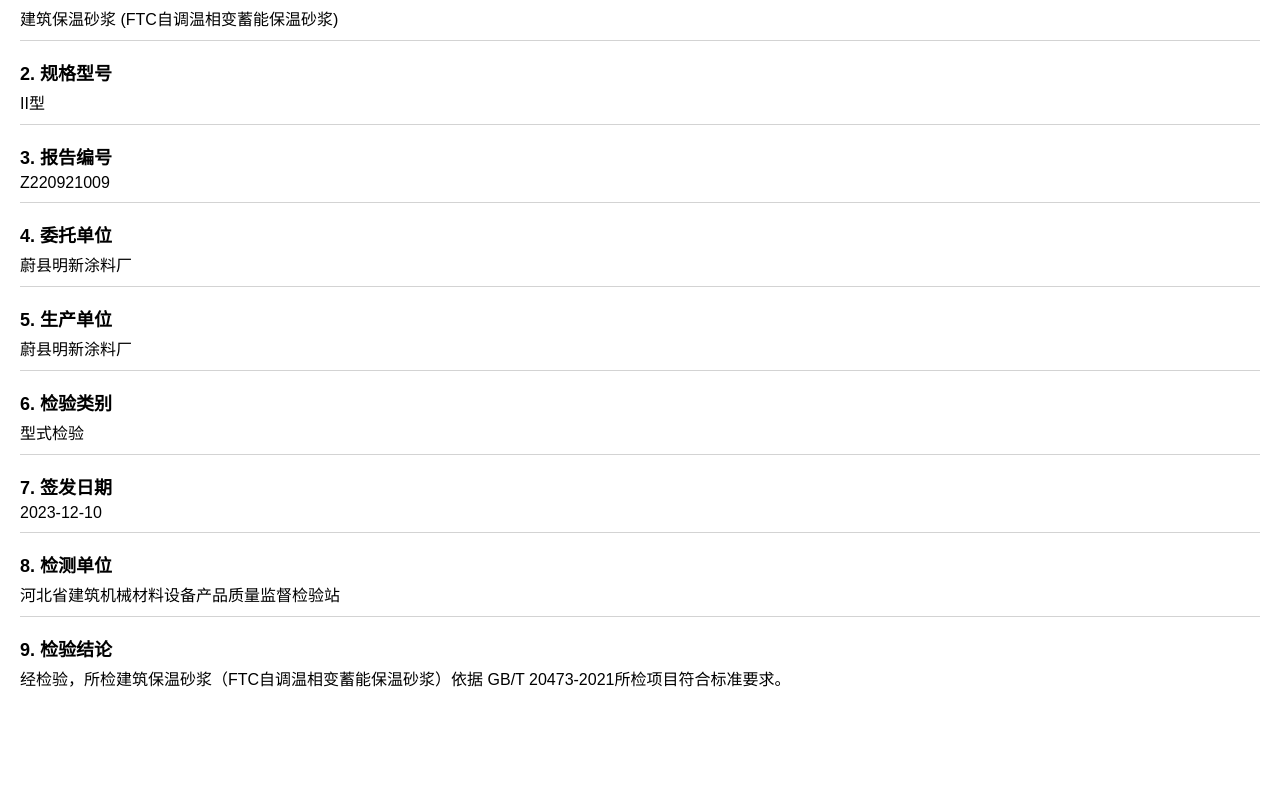
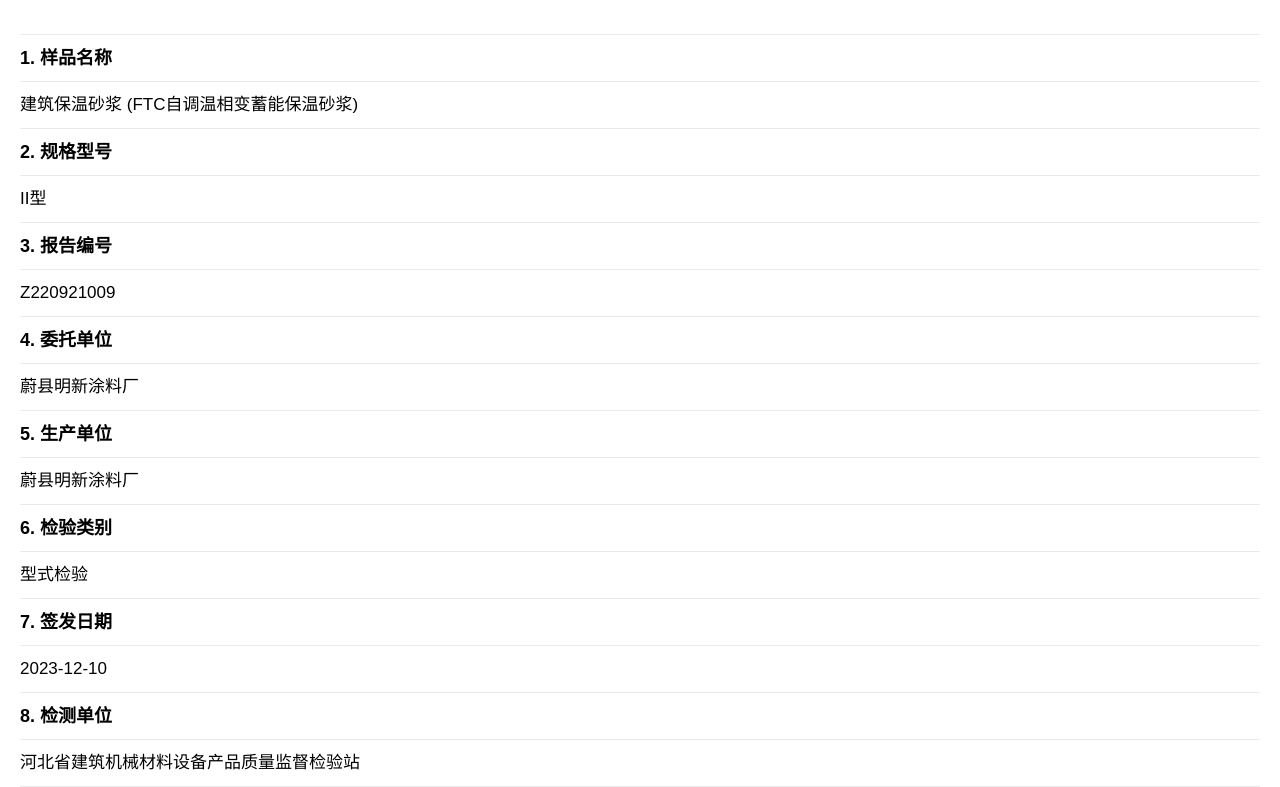
Before and after one commit to Ccby0528/my-webpage, a plain HTML site: page report.html in a window 1280 px wide. Shown: the part 100-887 px from the top of the page. Before the commit the page ends 820 px from the top, so only its background shows below. Drawn offline with Linux system fonts and the light colour scheme.

Commit message:
Update report.html

```diff
--- a/report.html
+++ b/report.html
@@ -1,5 +1,6 @@
 <!DOCTYPE html>
 <html lang="zh-CN">
+
 <head>
   <meta charset="UTF-8">
   <meta name="viewport" content="width=device-width, initial-scale=1.0">
@@ -7,89 +8,123 @@
   <style>
     body {
       font-family: Arial, sans-serif;
-            background-color: #FFFFFF; /* 背景颜色设置为白色 */
-            color: #000000; /* 文本颜色设置为黑色 */
+      background-color: #FFFFFF;
+      /* 背景颜色设置为白色 */
+      color: #000000;
+      /* 文本颜色设置为黑色 */
       margin: 0;
-            padding: 20px;
+      padding: 0;
     }
+
+    .container {
+      width: 100%;
+      padding: 0 20px;
+      box-sizing: border-box;
+    }
+
     .report-title {
-            color: #32CD32; /* 标题颜色设置为绿色 */
-            font-size: 24px;
+      color: #32CD32;
+      /* 标题颜色设置为绿色 */
+      font-size: 30px;
+      letter-spacing: 1px;
       text-align: center;
-            margin-bottom: 20px;
+      margin: 40px 0 50px;
     }
+
+    /*
     .report-section {
       margin-bottom: 10px;
+      font-size: 18px;
     }
+
+    .report-section .title {
+      border-top: 1px solid #EAEAEA;
+      height: 40px;
+      line-height: 40px;
+      margin-bottom: 0;
+    }
+
     .report-section h3 {
-            font-size: 18px;
       margin-bottom: 5px;
+
     }
+
     .report-section p {
       margin: 0;
-            font-size: 16px;
     }
+
     hr {
       border: none;
-            border-top: 1px solid #d3d3d3; /* 横线颜色设置为浅灰色 */
+      border-top: 1px solid #d3d3d3;
+
       margin: 10px 0;
+    } */
+    .report-section .title {
+      display: flex;
+      align-items: center;
+      margin: 0;
+      font-size: 18px;
+      padding: 10px 0;
+      line-height: 26px;
+      border-top: 1px solid #EAEAEA;
+    }
+
+    .report-section .title.text {
+      font-size: 17px;
     }
   </style>
 </head>
+
 <body>
+  <div class="container">
     <div class="report-title">检测报告</div>
 
     <div class="report-section">
-        <h3>1. 样品名称</h3>
-        <p>建筑保温砂浆 (FTC自调温相变蓄能保温砂浆)</p>
+      <h3 class="title">1. 样品名称</h3>
+      <div class="title text">建筑保温砂浆 (FTC自调温相变蓄能保温砂浆)</div>
     </div>
-    <hr>
 
     <div class="report-section">
-        <h3>2. 规格型号</h3>
-        <p>II型</p>
+      <h3 class="title">2. 规格型号</h3>
+      <div class="title text">II型</div>
     </div>
-    <hr>
 
     <div class="report-section">
-        <h3>3. 报告编号</h3>
-        <p>Z220921009</p>
+      <h3 class="title">3. 报告编号</h3>
+      <div class="title text">Z220921009</div>
     </div>
-    <hr>
 
     <div class="report-section">
-        <h3>4. 委托单位</h3>
-        <p>蔚县明新涂料厂</p>
+      <h3 class="title">4. 委托单位</h3>
+      <div class="title text">蔚县明新涂料厂</div>
     </div>
-    <hr>
 
     <div class="report-section">
-        <h3>5. 生产单位</h3>
-        <p>蔚县明新涂料厂</p>
+      <h3 class="title">5. 生产单位</h3>
+      <div class="title text">蔚县明新涂料厂</div>
     </div>
-    <hr>
 
     <div class="report-section">
-        <h3>6. 检验类别</h3>
-        <p>型式检验</p>
+      <h3 class="title">6. 检验类别</h3>
+      <div class="title text">型式检验</div>
     </div>
-    <hr>
 
     <div class="report-section">
-        <h3>7. 签发日期</h3>
-        <p>2023-12-10</p>
+      <h3 class="title">7. 签发日期</h3>
+      <div class="title text">2023-12-10</div>
     </div>
-    <hr>
 
     <div class="report-section">
-        <h3>8. 检测单位</h3>
-        <p>河北省建筑机械材料设备产品质量监督检验站</p>
+      <h3 class="title">8. 检测单位</h3>
+      <div class="title text">河北省建筑机械材料设备产品质量监督检验站</div>
     </div>
-    <hr>
 
     <div class="report-section">
-        <h3>9. 检验结论</h3>
-        <p>经检验，所检建筑保温砂浆（FTC自调温相变蓄能保温砂浆）依据 GB/T 20473-2021所检项目符合标准要求。</p>
+      <h3 class="title">9. 检验结论</h3>
+      <div class="title text">经检验，所检建筑保温砂浆（FTC自调温相变蓄能保温砂浆）依据 GB/T 20473-2021所检项目符合标准要求。</div>
+    </div>
   </div>
 </body>
+
 </html>
+</html>
```
Lines whose indentation alone changed are shown as unchanged.
